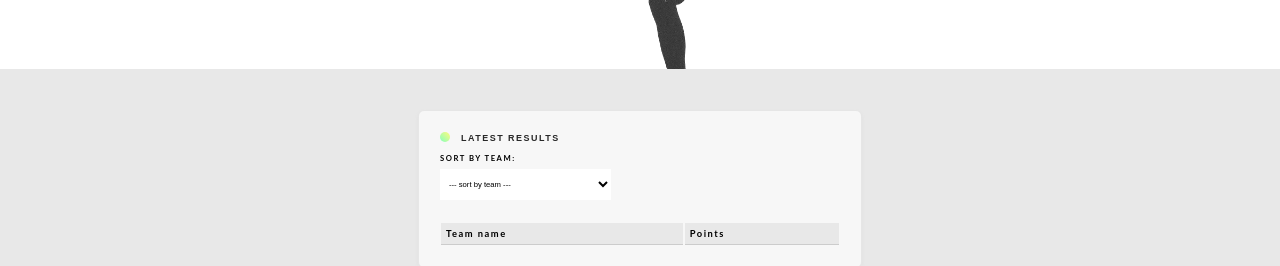
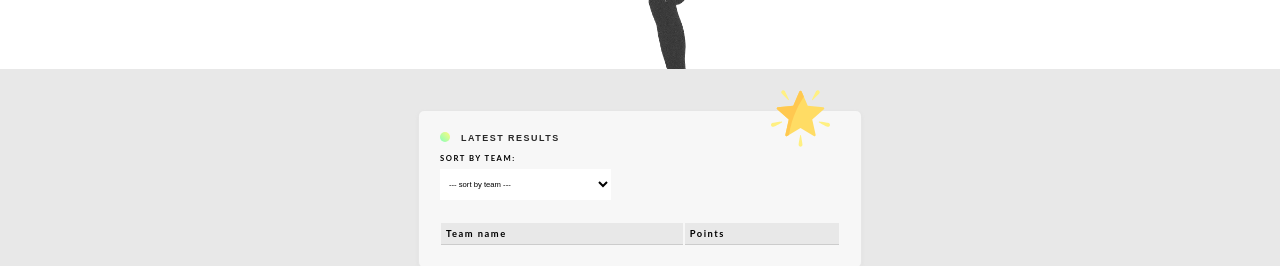
Before and after one commit to emlie/idrettsdag, a plain HTML site: page html/index.html in a window 1280 px wide. Shown: the part 366-632 px from the top of the page. Drawn offline with Linux system fonts and the light colour scheme; no server answers.

Commit message:
add animating star

```diff
--- a/css/style.css
+++ b/css/style.css
@@ -65,6 +65,26 @@
   --smooth-dark-shadow: 0 1.5rem 2rem rgba(0,0,0,0.3), 0 0 2rem rgba(0,0,0,0.1);
   --smooth-big-dark-shadow: 0 4px 100px var(--almost-white), 0 4px 100px rgba(0,0,0,0.5);
 }
+
+
+
+
+
+@keyframes updown {
+  0% {
+    transform: translateY(0); /* no position change */
+  }
+  50% {
+    transform: translateY(-2.5rem); /* change position upwards */
+  }
+  100% {
+    transform: translateY(0); /* change position back to start */
+  }
+}
+
+
+
+
 
 * {
   margin: 0;
@@ -651,3 +671,24 @@ select {
   border: 1px solid transparent;
   font-size: 0.6vw;
 }
+
+
+
+
+
+.sideIcon {
+  grid-area: 1 / 25 / auto / span 2;
+  background: transparent;
+  display: flex;
+  align-items: center;
+  align-content: center;
+  justify-content: center;
+  z-index: 10;
+}
+
+.sideIcon img {
+  width: 100%;
+
+  /* name | duration | iteration | timing-function */
+  animation: updown 5s infinite ease-in-out;
+}
--- a/html/index.html
+++ b/html/index.html
@@ -85,6 +85,10 @@
     </div>
   </div>
 
+  <div class="sideIcon">
+    <img src="../icons/star.svg" alt="star">
+  </div>
+
 </main>
 
 
@@ -98,6 +102,9 @@
   </p>
   <p>
     Photo by <a href="https://unsplash.com/photos/YMVGhdhEgLY?utm_source=unsplash&utm_medium=referral&utm_content=creditCopyText">Abigail Keenan</a> on <a href="https://unsplash.com/photos/YMVGhdhEgLY">Unsplash</a>
+  </p>
+  <p>
+    Icons made by <a href="http://www.freepik.com" title="Freepik">Freepik</a> from <a href="https://www.flaticon.com/" title="Flaticon">www.flaticon.com</a> is licensed by <a href="http://creativecommons.org/licenses/by/3.0/" title="Creative Commons BY 3.0" target="_blank">CC 3.0 BY</a>
   </p>
 </footer>
 
```
Also changed, not shown: icons/star.svg (added).
